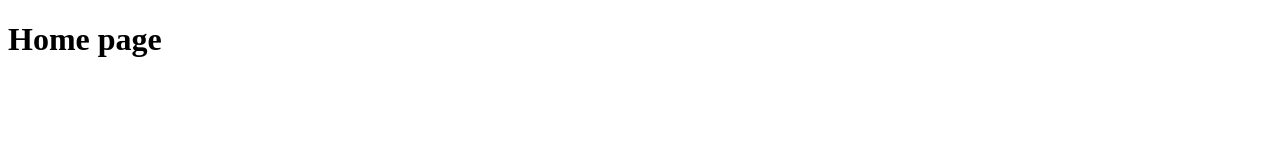
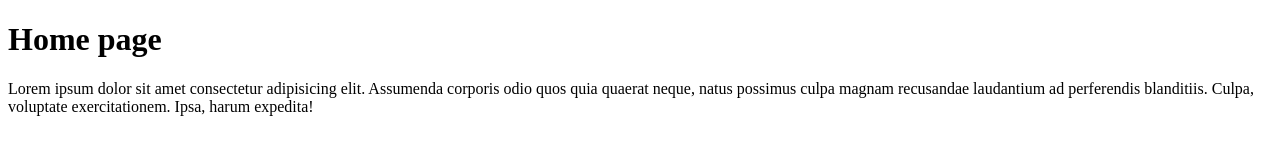
Before and after one commit to ZenViKing/git-training-2019, a plain HTML site: page index.html in a window 1280 px wide. Drawn offline with Linux system fonts and the light colour scheme.

Commit message:
change to index

```diff
--- a/index.html
+++ b/index.html
@@ -10,6 +10,9 @@
 
 <body>
     <h1>Home page</h1>
+    <p>Lorem ipsum dolor sit amet consectetur adipisicing elit. Assumenda corporis odio quos quia quaerat neque, natus
+        possimus culpa magnam recusandae laudantium ad perferendis blanditiis. Culpa, voluptate exercitationem. Ipsa,
+        harum expedita!</p>
 </body>
 
 </html>
```
